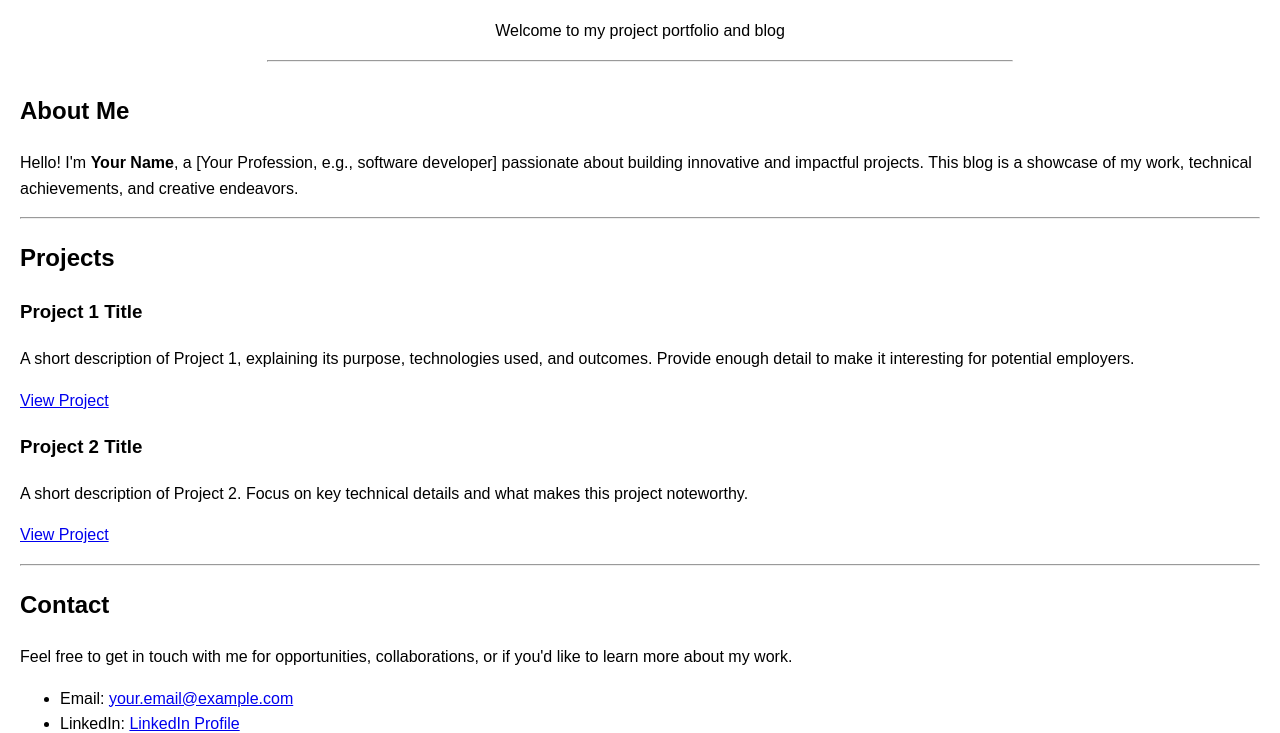
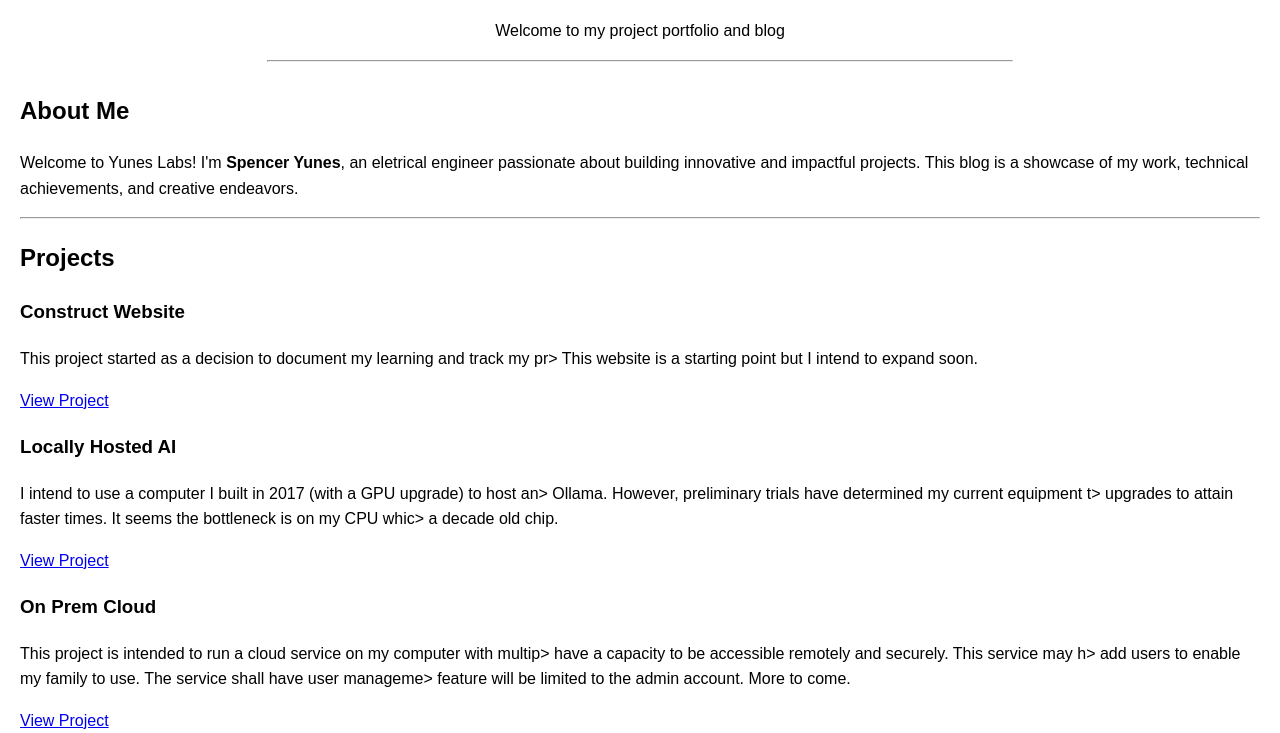
Before and after one commit to theNach0/YunesLabs, a plain HTML site: page index.html in a window 1280 px wide. Shown: the part 76-809 px from the top of the page. Drawn offline with Linux system fonts and the light colour scheme.

Commit message:
Initial changes to put in my name and social profilesin the AI generated template.

```diff
--- a/index.html
+++ b/index.html
@@ -4,7 +4,7 @@
     <meta charset="UTF-8">
     <meta name="viewport" content="width=device-width, initial-scale=1.0">
     <meta name="description" content="Professional blog showcasing my projects and work.">
-    <title>Your Name - Projects Portfolio</title>
+    <title>Spencer Yunes - Projects Portfolio</title>
 </head>
 <body style="font-family: Arial, sans-serif; margin: 20px; line-height: 1.6;">
 
@@ -19,7 +19,7 @@
     <section>
         <h2>About Me</h2>
         <p>
-            Hello! I'm <strong>Your Name</strong>, a [Your Profession, e.g., software developer]
+            Welcome to Yunes Labs! I'm <strong>Spencer Yunes</strong>, an eletrical engineer
             passionate about building innovative and impactful projects. This blog is a showcase
             of my work, technical achievements, and creative endeavors.
         </p>
@@ -33,23 +33,38 @@
 
         <!-- Project 1 -->
         <article>
-            <h3>Project 1 Title</h3>
+            <h3>Construct Website</h3>
             <p>
-                A short description of Project 1, explaining its purpose, technologies used, and
-                outcomes. Provide enough detail to make it interesting for potential employers.
-            </p>
+                This project started as a decision to document my learning and track my pr>
+                This website is a starting point but I intend to expand soon.
+	    </p>
             <p><a href="http://link-to-project.com" target="_blank">View Project</a></p>
         </article>
 
         <!-- Project 2 -->
         <article>
-            <h3>Project 2 Title</h3>
+            <h3>Locally Hosted AI</h3>
             <p>
-                A short description of Project 2. Focus on key technical details and what makes
-                this project noteworthy.
+                I intend to use a computer I built in 2017 (with a GPU upgrade) to host an>
+                Ollama. However, preliminary trials have determined my current equipment t>
+                upgrades to attain faster times. It seems the bottleneck is on my CPU whic>
+                a decade old chip.
             </p>
             <p><a href="http://link-to-project.com" target="_blank">View Project</a></p>
         </article>
+
+        <!-- Project 3 -->
+        <article>
+            <h3>On Prem Cloud</h3>
+            <p>
+                This project is intended to run a cloud service on my computer with multip>
+                have a capacity to be accessible remotely and securely. This service may h>
+                add users to enable my family to use. The service shall have user manageme>
+                feature will be limited to the admin account. More to come.
+            </p>
+            <p><a href="http://link-to-project.com" target="_blank">View Project</a></p>
+        </article>
+
 
         <!-- Add more projects as needed -->
     </section>
@@ -65,13 +80,13 @@
         </p>
         <ul>
             <li>Email: <a href="mailto:your.email@example.com">your.email@example.com</a></li>
-            <li>LinkedIn: <a href="https://www.linkedin.com/in/yourprofile" target="_blank">LinkedIn Profile</a></li>
-            <li>GitHub: <a href="https://github.com/yourusername" target="_blank">GitHub Profile</a></li>
+            <li>LinkedIn: <a href="https://www.linkedin.com/in/spencer-yunes" target="_blank">LinkedIn Profile</a></li>
+            <li>GitHub: <a href="https://github.com/theNach0" target="_blank">GitHub Profile</a></li>
         </ul>
     </section>
 
     <footer style="text-align: center; margin-top: 30px;">
-        <p>&copy; 2024 Your Name. All Rights Reserved.</p>
+        <p>&copy; 2024 Spencer Yunes. All Rights Reserved.</p>
     </footer>
 
 </body>
```
